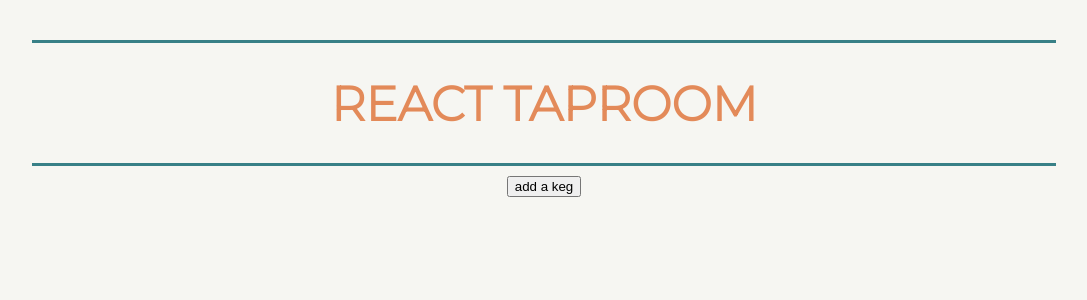
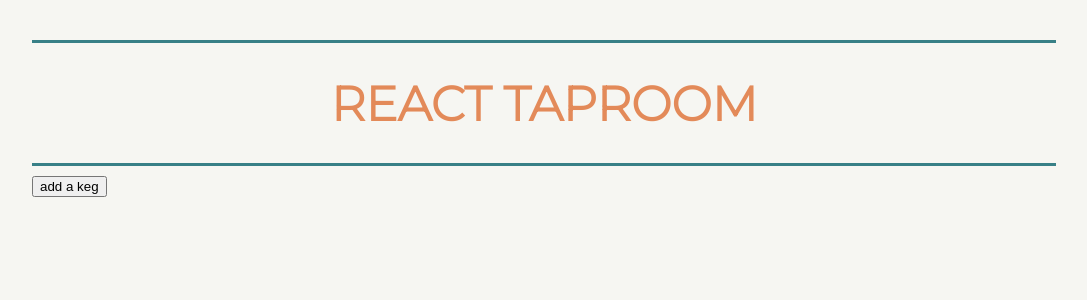
Before and after one commit to michelle-morin/taproom, a React (Create React App) app: page / in a window 1280 px wide. Shown: the top 300 px of the page, without its empty margins (96-1183 px from the left). Built offline with nearby package versions, Linux system fonts and the light colour scheme.

Commit message:
add flexbox styles to taplist and move button above taplist

```diff
--- a/src/components/TapControl.js
+++ b/src/components/TapControl.js
@@ -7,10 +7,6 @@ const tapControlStyles = {
   position: 'relative',
   top: '20vh',
   width: '80vw',
-  display: 'flex',
-  justifyContent: 'space-around',
-  alignItems: 'flex-start',
-  flexWrap: 'wrap',
   marginTop: '2vh',
   marginLeft: '10vw',
   marginRight: '10vw'
@@ -87,8 +83,8 @@ class TapControl extends React.Component {
     return(
       <React.Fragment>
         <div style={tapControlStyles}>
+          <button onClick={this.handleClick}>{buttonText}</button>
           {currentlyVisibleState}
-          <button onClick={this.handleClick}>{buttonText}</button>
         </div>
       </React.Fragment>
     );
--- a/src/components/TapList.js
+++ b/src/components/TapList.js
@@ -3,8 +3,17 @@ import Keg from './Keg';
 import PropTypes from 'prop-types';
 
 function TapList(props){
+
+  const tapListStyles = {
+    display: 'flex',
+    justifyContent: 'space-around',
+    alignItems: 'flex-start',
+    flexWrap: 'wrap'
+  }
+
   return(
     <React.Fragment>
+      <div style={tapListStyles}>
         {props.tapList.map((keg) =>
         <Keg
           whenKegClicked = {props.onKegSelection}
@@ -16,6 +25,7 @@ function TapList(props){
           id={keg.id}
           key={keg.id} />
         )}
+      </div>
     </React.Fragment>
   );
 }
```
Lines whose indentation alone changed are shown as unchanged.
